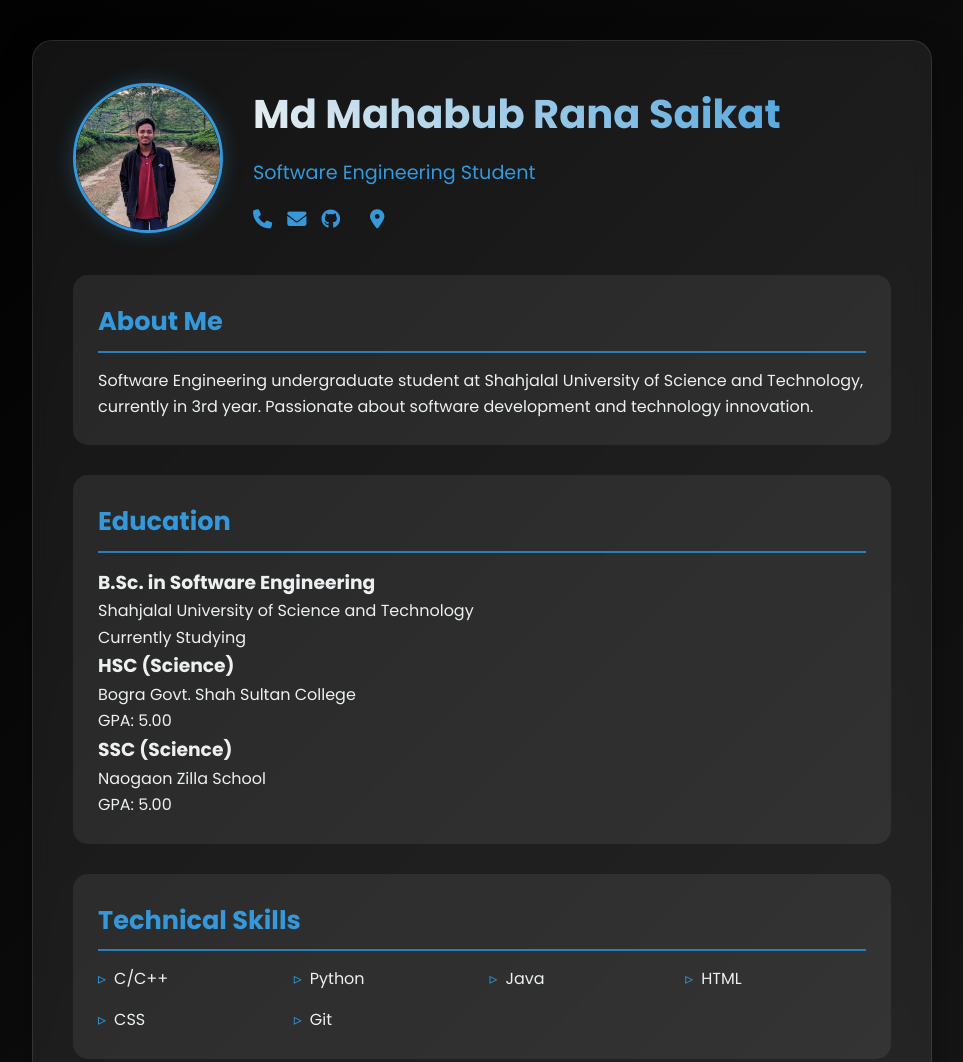
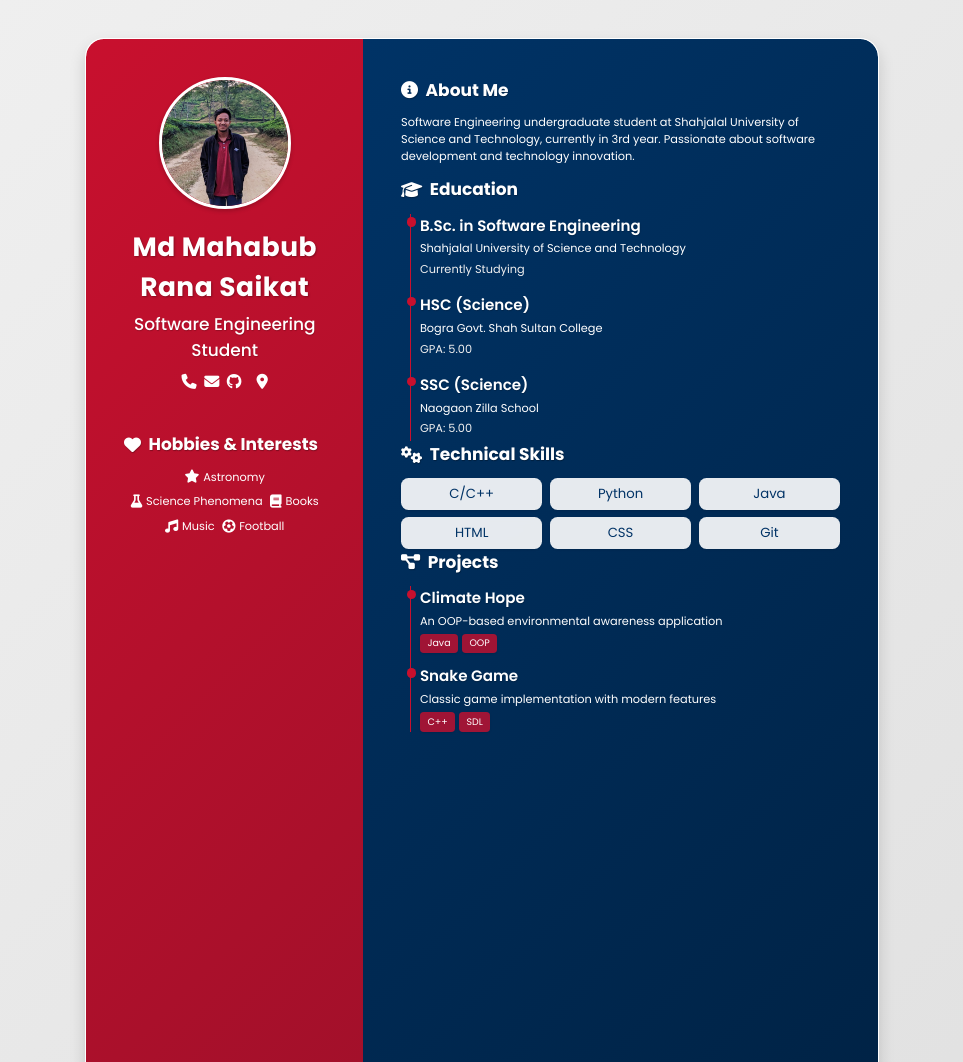
Before and after one commit to mahabubranasaikat/One_page_CV, a plain HTML site: page portfolio.html in a window 1280 px wide. Shown: the top 1062 px of the page, without its empty margins (158-1121 px from the left). Drawn offline with Linux system fonts and the light colour scheme.

Commit message:
New Version Added

```diff
--- a/portfolio.css
+++ b/portfolio.css
@@ -2,169 +2,244 @@
     margin: 0;
     padding: 0;
     box-sizing: border-box;
-}
-
-:root {
-    --primary-color: #3498db;
-    --primary-dark: #2980b9;
-    --text-light: #ecf0f1;
-    --text-dark: #2c3e50;
-    --glass-bg: rgba(255, 255, 255, 0.07);
-    --glass-hover: rgba(52, 152, 219, 0.1);
+    font-family: 'Poppins', sans-serif;
 }
 
 body {
+    background: linear-gradient(135deg, #f0f0f0 0%, #e0e0e0 100%);
+    display: flex;
+    justify-content: center;
+    align-items: center;
     min-height: 100vh;
-    background: linear-gradient(135deg, #000000, #1a1a1a);
-    color: var(--text-light);
-    font-family: 'Poppins', 'Roboto', sans-serif;
-    padding: 40px 20px;
-    line-height: 1.65;
+    padding: 10mm;
 }
 
 .container {
-    max-width: 900px;
-    margin: 0 auto;
-    background: var(--glass-bg);
+    width: 210mm;
+    height: 297mm;
+    display: flex;
+    background: rgba(255, 255, 255, 0.95);
     backdrop-filter: blur(10px);
-    border-radius: 20px;
-    padding: 40px;
-    box-shadow: 0 8px 32px rgba(0, 0, 0, 0.3);
-    border: 1px solid rgba(255, 255, 255, 0.1);
+    box-shadow: 0 8px 16px rgba(0, 0, 0, 0.15);
+    border-radius: 5mm;
+    overflow: hidden;
+    border: 1px solid rgba(255, 255, 255, 0.2);
+}
+
+.left-column {
+    width: 35%;
+    background: linear-gradient(135deg, #C8102E 0%, #A0102A 100%);
+    color: #fff;
+    padding: 10mm;
+    display: flex;
+    flex-direction: column;
+    align-items: center;
+    backdrop-filter: blur(5px);
+}
+
+.right-column {
+    width: 65%;
+    background: linear-gradient(135deg, #003366 0%, #002244 100%);
+    color: #fff;
+    padding: 10mm;
+    backdrop-filter: blur(5px);
 }
 
 .header {
-    display: grid;
-    grid-template-columns: auto 1fr;
-    gap: 30px;
-    align-items: center;
-    margin-bottom: 40px;
+    text-align: center;
+    margin-bottom: 5mm;
 }
 
-#photo {
-    height: 150px;
-    width: 150px;
+.header img {
+    width: 35mm;
+    height: 35mm;
     border-radius: 50%;
+    border: 1mm solid #fff;
+    margin-bottom: 3mm;
     object-fit: cover;
-    border: 3px solid var(--primary-color);
-    box-shadow: 0 0 20px rgba(52, 152, 219, 0.3);
-    transition: all 0.3s ease;
+    box-shadow: 0 2px 4px rgba(0,0,0,0.2);
 }
 
-#photo:hover {
-    transform: scale(1.05);
-    box-shadow: 0 0 30px rgba(52, 152, 219, 0.5);
+.header h1 {
+    font-size: 7mm;
+    font-weight: 700;
+    margin-bottom: 1mm;
+    text-shadow: 1px 1px 2px rgba(0,0,0,0.3);
+    letter-spacing: 0.5px;
 }
 
-.header-content h1 {
-    font-size: 2.5em;
-    font-weight: 700;
-    margin-bottom: 10px;
-    background: linear-gradient(45deg, var(--text-light), var(--primary-color));
-    -webkit-background-clip: text;
-    -webkit-text-fill-color: transparent;
-}
-
-.header-content .title {
-    font-size: 1.2em;
-    color: var(--primary-color);
-    margin-bottom: 15px;
+.header .title {
+    font-size: 4.5mm;
+    font-weight: 500;
+    margin-bottom: 2mm;
+    text-shadow: 0.5px 0.5px 1px rgba(0,0,0,0.2);
 }
 
 .contact-icons {
     display: flex;
-    gap: 15px;
-    margin-top: 15px;
+    justify-content: center;
+    gap: 2mm;
 }
 
 .contact-icons a {
-    color: var(--primary-color);
-    font-size: 1.2em;
-    transition: all 0.3s ease;
+    color: #fff;
+    font-size: 4mm;
+    transition: color 0.3s;
 }
 
 .contact-icons a:hover {
-    color: var(--text-light);
-    transform: translateY(-2px);
+    color: #f0f0f0;
 }
 
-section {
-    background: var(--glass-bg);
-    border-radius: 15px;
-    padding: 25px;
-    margin-bottom: 30px;
-    transition: all 0.3s ease;
+.section-heading {
+    font-size: 4.5mm;
+    font-weight: 700;
+    margin-bottom: 3mm;
+    display: flex;
+    align-items: center;
+    gap: 2mm;
+    color: #fff;
+    text-shadow: 0.5px 0.5px 1px rgba(0,0,0,0.3);
 }
 
-section:hover {
-    background: var(--glass-hover);
-    transform: translateY(-2px);
+.section-heading i {
+    font-size: 4.5mm;
 }
 
-h2 {
-    font-size: 1.6em;
-    color: var(--primary-color);
-    margin-bottom: 15px;
-    padding-bottom: 8px;
-    border-bottom: 2px solid var(--primary-dark);
+.hobbies {
+    margin-top: 5mm;
+    text-align: center;
+}
+
+.hobbies ul {
+    list-style: none;
+    display: flex;
+    flex-wrap: wrap;
+    justify-content: center;
+    gap: 2mm;
+}
+
+.hobbies li {
+    display: flex;
+    align-items: center;
+    gap: 1mm;
+    font-size: 3mm;
+}
+
+.hobbies li i {
+    font-size: 3.5mm;
+}
+
+.about p {
+    font-size: 3mm;
+    line-height: 1.5;
+    margin-bottom: 3mm;
+}
+
+.education-grid, .projects-grid {
+    display: flex;
+    flex-direction: column;
+    gap: 3mm;
+    position: relative;
+}
+
+.education-item, .project-card {
+    position: relative;
+    padding-left: 5mm;
+}
+
+.education-item::before, .project-card::before {
+    content: '';
+    position: absolute;
+    left: 1.5mm;
+    top: 1mm;
+    width: 2.5mm;
+    height: 2.5mm;
+    background: #C8102E;
+    border-radius: 50%;
+}
+
+.education-grid::before, .projects-grid::before {
+    content: '';
+    position: absolute;
+    left: 2.25mm;
+    top: 0;
+    bottom: 0;
+    width: 0.5mm;
+    background: #C8102E;
+}
+
+.education-item h3, .project-card h3 {
+    font-size: 4mm;
+    font-weight: 600;
+    margin-bottom: 1mm;
+    text-shadow: 0.5px 0.5px 1px rgba(0,0,0,0.2);
+}
+
+.education-item p, .project-card p {
+    font-size: 3mm;
+    margin-bottom: 1mm;
+}
+
+.education-status, .education-grade {
+    font-size: 3mm;
+    color: #f0f0f0;
 }
 
 .skills-grid {
-    display: grid;
-    grid-template-columns: repeat(auto-fit, minmax(150px, 1fr));
-    gap: 15px;
+    display: flex;
+    flex-wrap: wrap;
+    gap: 2mm;
 }
 
 .skill-item {
-    display: flex;
-    align-items: center;
-    gap: 8px;
-}
-
-.skill-item::before {
-    content: '▹';
-    color: var(--primary-color);
-}
-
-.projects-grid {
-    display: grid;
-    grid-template-columns: repeat(auto-fit, minmax(250px, 1fr));
-    gap: 20px;
-}
-
-.project-card {
-    padding: 15px;
-    background: rgba(0, 0, 0, 0.2);
-    border-radius: 10px;
-    border: 1px solid rgba(255, 255, 255, 0.1);
+    font-size: 3.5mm;
+    background: rgba(255, 255, 255, 0.9);
+    color: #003366;
+    padding: 1.5mm 2mm;
+    border-radius: 2mm;
+    flex: 1 1 calc(33.33% - 2mm);
+    text-align: center;
+    box-shadow: 0 1px 2px rgba(0,0,0,0.1);
+    backdrop-filter: blur(5px);
 }
 
 .tech-stack {
     display: flex;
-    gap: 8px;
-    flex-wrap: wrap;
-    margin-top: 10px;
+    gap: 1mm;
+    margin-top: 1mm;
 }
 
 .tech-tag {
-    padding: 3px 8px;
-    background: var(--primary-color);
-    border-radius: 4px;
-    font-size: 0.85em;
-    color: var(--text-light);
+    font-size: 2.5mm;
+    background: rgba(200, 16, 46, 0.8);
+    color: #fff;
+    padding: 0.75mm 2mm;
+    border-radius: 1mm;
+    backdrop-filter: blur(5px);
+    box-shadow: 0 1px 2px rgba(0,0,0,0.1);
+}
+
+@media print {
+    body {
+        padding: 0;
+        margin: 0;
+        min-height: 0;
+    }
+    .container {
+        box-shadow: none;
+        border-radius: 0;
+    }
 }
 
 @media (max-width: 768px) {
-    .header {
-        grid-template-columns: 1fr;
-        text-align: center;
+    .container {
+        width: 100%;
+        height: auto;
+        flex-direction: column;
     }
 
-    #photo {
-        margin: 0 auto;
-    }
-
-    .contact-icons {
-        justify-content: center;
+    .left-column, .right-column {
+        width: 100%;
     }
 }
--- a/portfolio.html
+++ b/portfolio.html
@@ -10,9 +10,9 @@
 </head>
 <body>
     <div class="container">
+        <div class="left-column">
             <header class="header">
                 <img id="photo" src="saikat.jpg" alt="Saikat">
-            <div class="header-content">
                 <h1>Md Mahabub Rana Saikat</h1>
                 <p class="title">Software Engineering Student</p>
                 <div class="contact-icons">
@@ -22,16 +22,25 @@
                     <a href="https://twitter.com/mahbubrnasaikat" target="_blank" title="Twitter"><i class="fab fa-x-twitter"></i></a>
                     <a href="#" title="Location"><i class="fas fa-location-dot"></i></a>
                 </div>
+            </header>
+            <div class="hobbies">
+                <h2 class="section-heading"><i class="fas fa-heart"></i> Hobbies & Interests</h2>
+                <ul>
+                    <li><i class="fas fa-star"></i> Astronomy</li>
+                    <li><i class="fas fa-flask"></i> Science Phenomena</li>
+                    <li><i class="fas fa-book"></i> Books</li>
+                    <li><i class="fas fa-music"></i> Music</li>
+                    <li><i class="fas fa-futbol"></i> Football</li>
+                </ul>
             </div>
-        </header>
-
-        <section>
-            <h2>About Me</h2>
+        </div>
+        <div class="right-column">
+            <section class="about">
+                <h2 class="section-heading"><i class="fas fa-info-circle"></i> About Me</h2>
                 <p>Software Engineering undergraduate student at Shahjalal University of Science and Technology, currently in 3rd year. Passionate about software development and technology innovation.</p>
             </section>
-
-        <section>
-            <h2>Education</h2>
+            <section class="education">
+                <h2 class="section-heading"><i class="fas fa-graduation-cap"></i> Education</h2>
                 <div class="education-grid">
                     <div class="education-item">
                         <h3>B.Sc. in Software Engineering</h3>
@@ -50,9 +59,8 @@
                     </div>
                 </div>
             </section>
-
-        <section>
-            <h2>Technical Skills</h2>
+            <section class="skills">
+                <h2 class="section-heading"><i class="fas fa-cogs"></i> Technical Skills</h2>
                 <div class="skills-grid">
                     <div class="skill-item">C/C++</div>
                     <div class="skill-item">Python</div>
@@ -62,9 +70,8 @@
                     <div class="skill-item">Git</div>
                 </div>
             </section>
-
-        <section>
-            <h2>Projects</h2>
+            <section class="projects">
+                <h2 class="section-heading"><i class="fas fa-project-diagram"></i> Projects</h2>
                 <div class="projects-grid">
                     <div class="project-card">
                         <h3>Climate Hope</h3>
@@ -85,5 +92,6 @@
                 </div>
             </section>
         </div>
+    </div>
 </body>
 </html>
```
Lines whose indentation alone changed are shown as unchanged.
